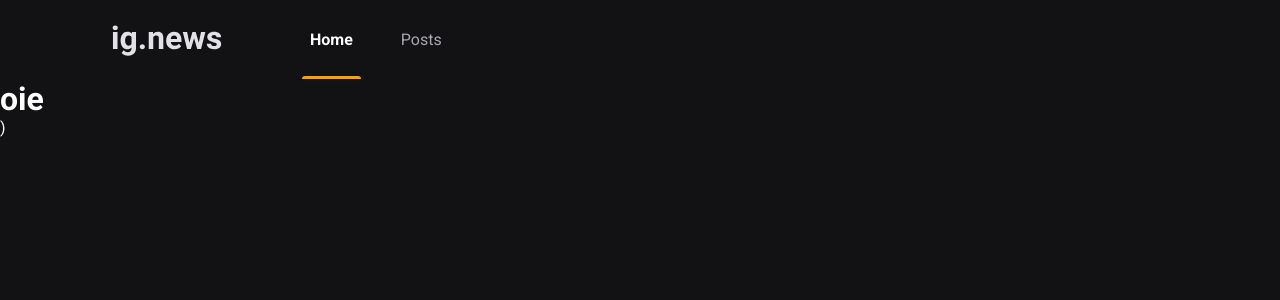
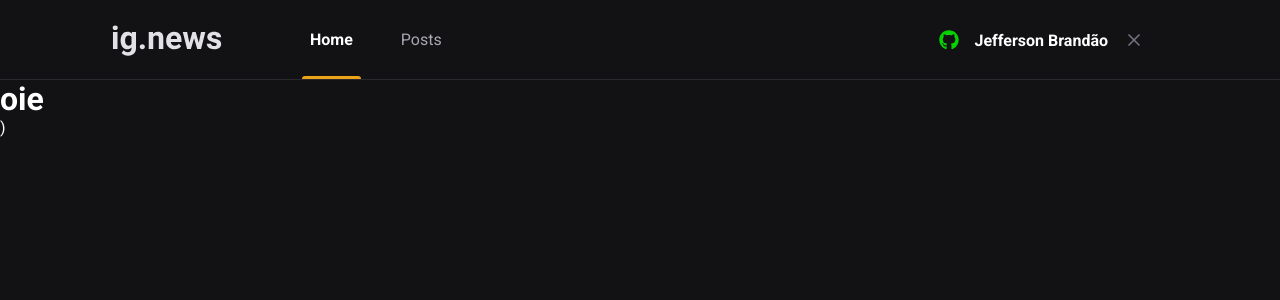
Before and after one commit to jeffersonbraster/blog-news, a Next.js app: page / in a window 1280 px wide. Shown: the top 300 px of the page. Built offline with nearby package versions, Linux system fonts and the light colour scheme.

Commit message:
criando o button SignIn

```diff
--- a/package.json
+++ b/package.json
@@ -11,6 +11,7 @@
     "next": "10.0.9",
     "react": "17.0.1",
     "react-dom": "17.0.1",
+    "react-icons": "^4.2.0",
     "sass": "^1.32.8"
   },
   "devDependencies": {
--- a/src/components/Header/index.tsx
+++ b/src/components/Header/index.tsx
@@ -1,3 +1,4 @@
+import { SignInButton } from "../SignInButton";
 import styles from "./styles.module.scss";
 
 export function Header() {
@@ -10,6 +11,8 @@
           <a className={styles.active}>Home</a>
           <a>Posts</a>
         </nav>
+
+        <SignInButton />
       </div>
     </header>
   );
--- a/src/components/Header/styles.module.scss
+++ b/src/components/Header/styles.module.scss
@@ -1,6 +1,6 @@
 .headerContainer {
   height: 5rem;
-  border-bottom: 1px solid var(--grey-800);
+  border-bottom: 1px solid var(--gray-800);
 }
 
 .headerContent {
@@ -53,4 +53,8 @@
       }
     }
   }
+
+  button {
+    margin-left: auto;
+  }
 }
--- /dev/null
+++ b/src/components/SignInButton/index.tsx
@@ -0,0 +1,20 @@
+import { FaGithub } from "react-icons/fa";
+import { FiX } from "react-icons/fi";
+import styles from "./styles.module.scss";
+
+export function SignInButton() {
+  const isUserLogegrIn = true;
+
+  return isUserLogegrIn ? (
+    <button className={styles.SignInButton} type="button">
+      <FaGithub color="#04d301" />
+      Jefferson Brandão
+      <FiX color="#737380" className={styles.closeIcon} />
+    </button>
+  ) : (
+    <button className={styles.SignInButton} type="button">
+      <FaGithub color="#eba417" />
+      Sign in with Github
+    </button>
+  );
+}
--- /dev/null
+++ b/src/components/SignInButton/styles.module.scss
@@ -0,0 +1,33 @@
+.SignInButton {
+  height: 3rem;
+  border-radius: 3rem;
+  background: var(--gray-859);
+  border: 0;
+  padding: 0 1.5rem;
+
+  display: flex;
+  align-items: center;
+  justify-content: center;
+
+  color: var(--white);
+  font-weight: bold;
+
+  svg {
+    width: 20px;
+    height: 20px;
+  }
+
+  svg:first-child {
+    margin-right: 1rem;
+  }
+
+  svg.closeIcon {
+    margin-left: 1rem;
+  }
+
+  transition: filter 0.2s;
+
+  &:hover {
+    filter: brightness(0.8);
+  }
+}
--- a/src/styles/global.scss
+++ b/src/styles/global.scss
@@ -10,6 +10,7 @@
   --gray-100: #e1e1e6;
   --gray-300: #a8a8b3;
   --gray-800: #29292e;
+  --gray-850: #1f2729;
   --gray-900: #121214;
 
   --cyan-500: #61dafb;
```
Also changed, not shown: 1 other file (tests, documents, lock files or other folders).
